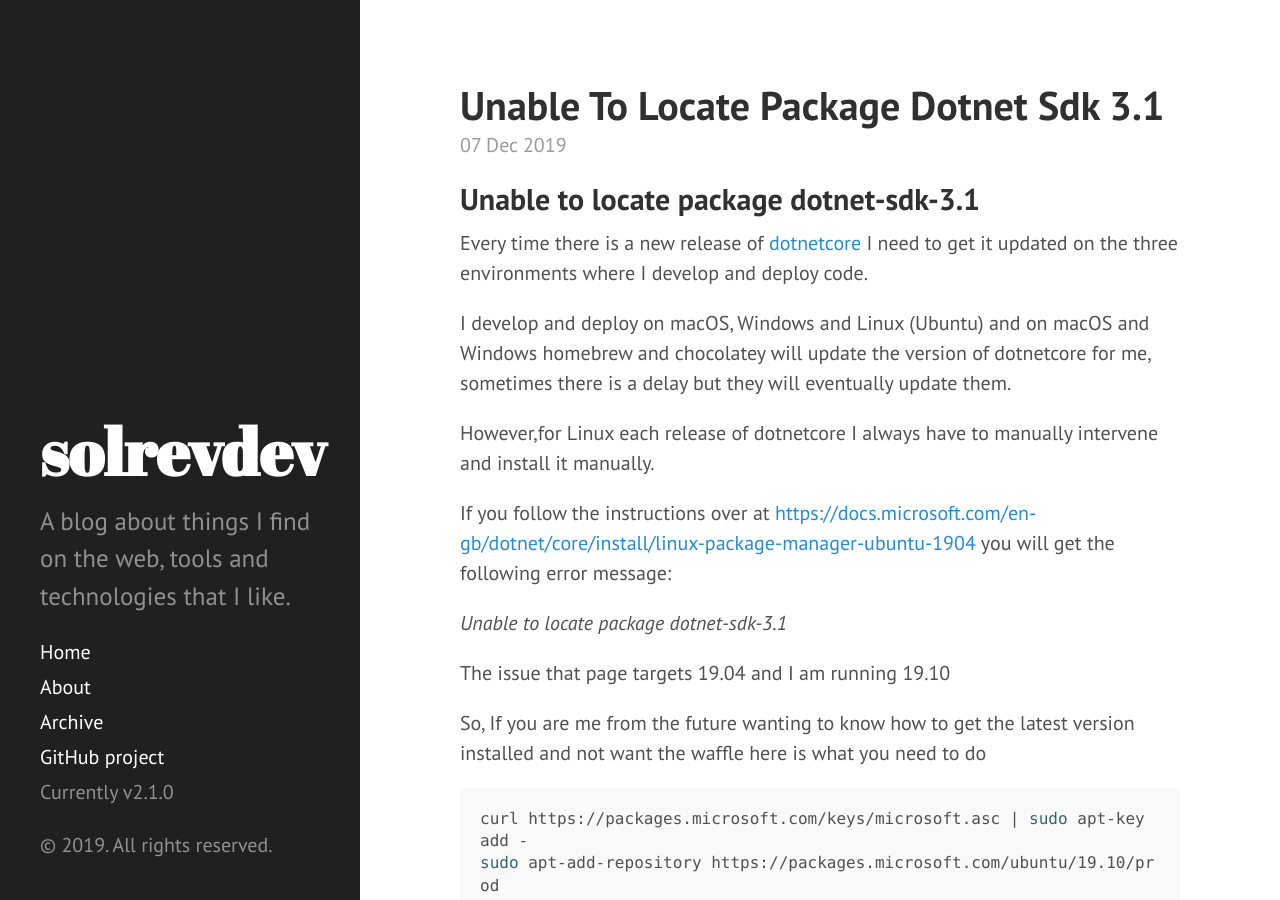
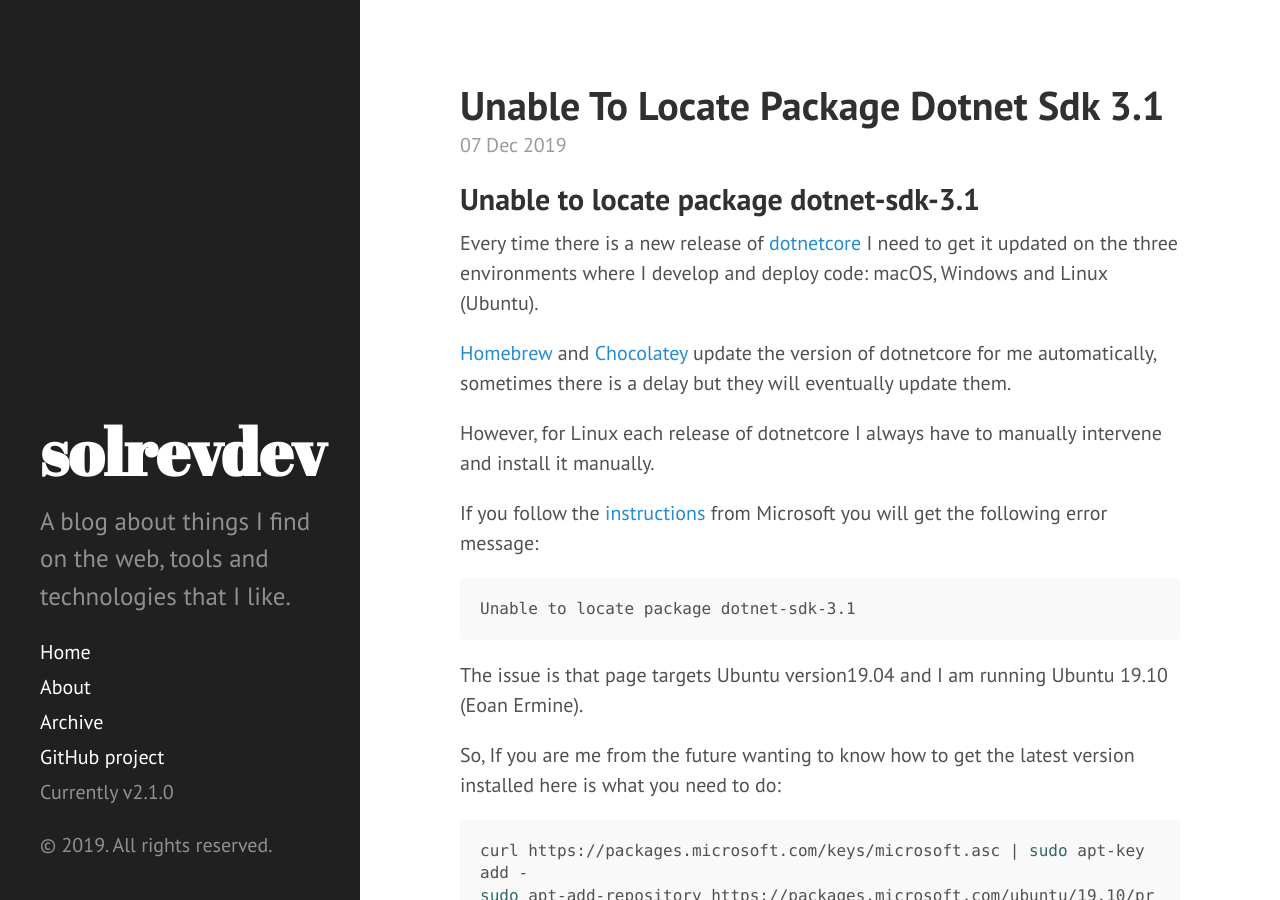
Before and after one commit to solrevdev/solrevdev.github.io, a Jekyll site: the page built from _posts/2019-12-07-unable-to-locate-package-dotnet-sdk-3.1.md, in a window 1280 px wide and 900 px high. Built offline with Jekyll 4.4.1, drawn with Linux system fonts in a browser that asks for light colours.

Commit message:
better english and more better links

````diff
--- a/_posts/2019-12-07-unable-to-locate-package-dotnet-sdk-3.1.md
+++ b/_posts/2019-12-07-unable-to-locate-package-dotnet-sdk-3.1.md
@@ -12,21 +12,21 @@ tags:
 ---
 ## Unable to locate package dotnet-sdk-3.1
 
-Every time there is a new release of [dotnetcore](https://dotnet.microsoft.com/download) I need to get it updated on the three environments where I develop and deploy code.
+Every time there is a new release of [dotnetcore](https://dotnet.microsoft.com/download) I need to get it updated on the three environments where I develop and deploy code: macOS, Windows and Linux (Ubuntu).
 
-I develop and deploy on macOS, Windows and Linux (Ubuntu) and on macOS and Windows homebrew and chocolatey will update the version of dotnetcore for me, sometimes there is a delay but they will eventually update them.
+[Homebrew](https://brew.sh/) and [Chocolatey](https://chocolatey.org/) update the version of dotnetcore for me automatically, sometimes there is a delay but they will eventually update them.
 
-However,for Linux each release of dotnetcore I always have to manually intervene and install it manually.
+However, for Linux each release of dotnetcore I always have to manually intervene and install it manually.
 
-If you follow the instructions over at [https://docs.microsoft.com/en-gb/dotnet/core/install/linux-package-manager-ubuntu-1904](https://docs.microsoft.com/en-gb/dotnet/core/install/linux-package-manager-ubuntu-1904]) you will get the following error message:
+If you follow the [instructions](https://docs.microsoft.com/en-gb/dotnet/core/install/linux-package-manager-ubuntu-1904]) from Microsoft  you will get the following error message:
 
+```text
+Unable to locate package dotnet-sdk-3.1
+```
 
-*Unable to locate package dotnet-sdk-3.1*
+The issue is that page targets Ubuntu version19.04 and I am running Ubuntu 19.10 (Eoan Ermine).
 
-The issue that page targets 19.04 and I am running 19.10
-
-So, If you are me from the future wanting to know how to get the latest version installed and not want the waffle here is what you need to do
-
+So, If you are me from the future wanting to know how to get the latest version installed  here is what you need to do:
 
 ```bash
 curl https://packages.microsoft.com/keys/microsoft.asc | sudo apt-key add -
````
